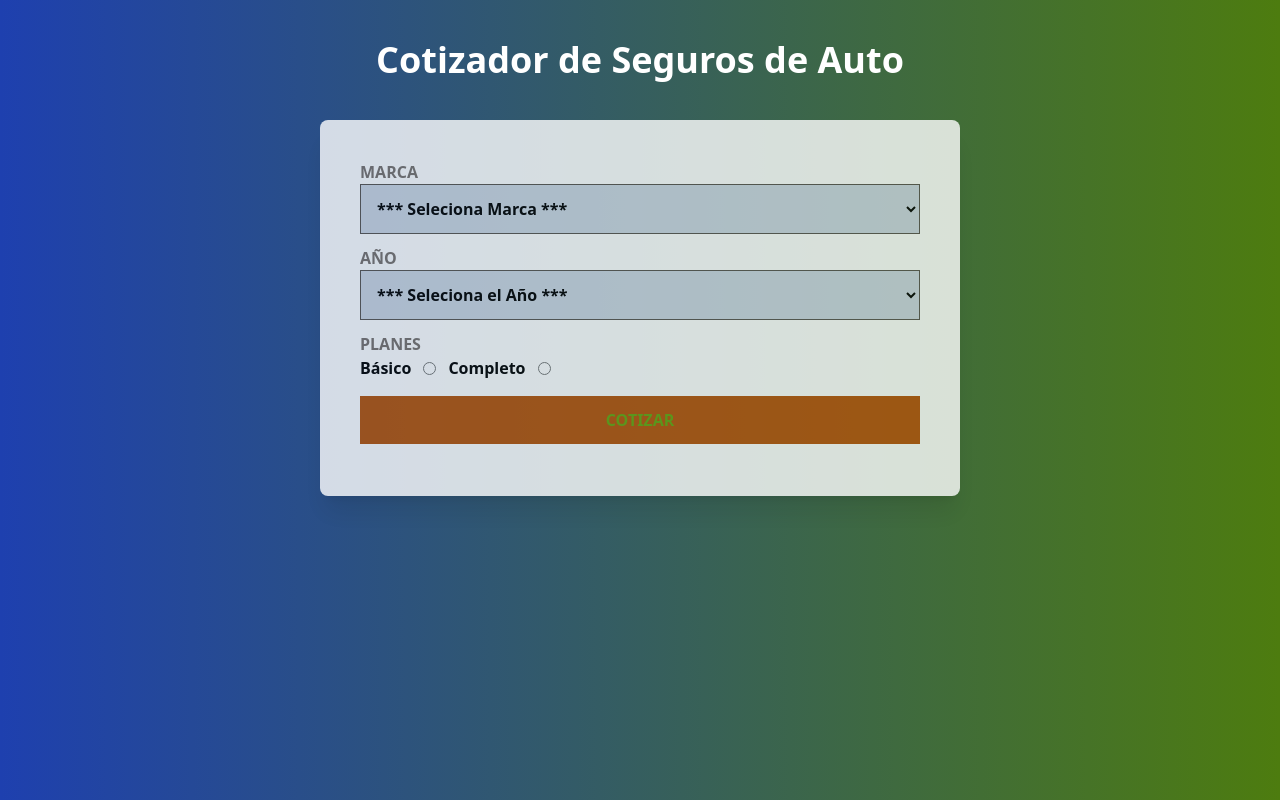
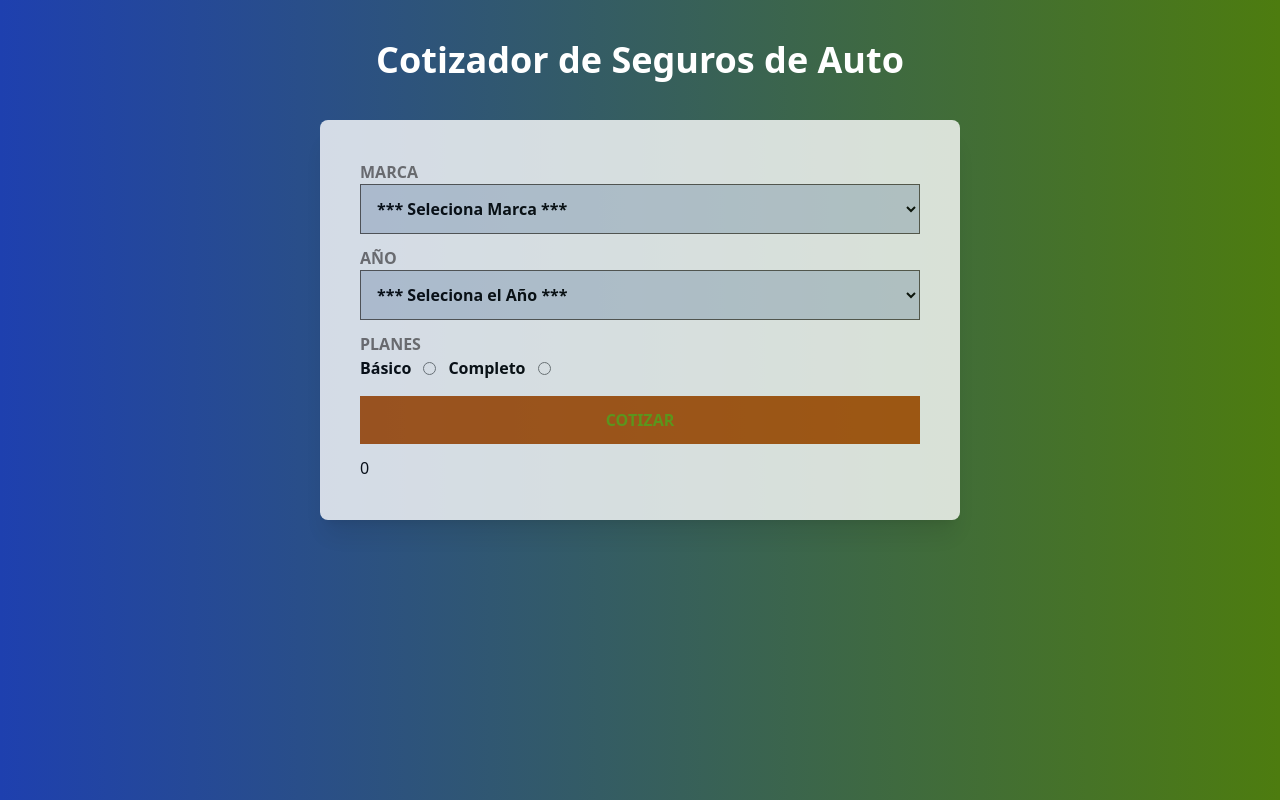
Before and after one commit to danieldrako/cotizador-react, a React (Vite) app: page / in a window 1280 px wide. Built offline with nearby package versions, Linux system fonts and the light colour scheme.

Commit message:
after showing the total of quote

```diff
--- a/src/components/AppSeguro.jsx
+++ b/src/components/AppSeguro.jsx
@@ -1,6 +1,9 @@
+import useCotizador from '../hooks/useCotizador'
 import Formulario from './Formulario'
 
 const AppSeguro = () => {
+
+  const {resultado} = useCotizador()
 
 
   return (
@@ -12,6 +15,7 @@ const AppSeguro = () => {
         <main className='bg-white md:w-2/3 lg:w-2/4 mx-auto shadow-xl rounded-lg p-10 opacity-80'>
             <Formulario/>
 
+            {resultado}
         </main>
     </>
   )
--- a/src/context/CotizadorProvider.jsx
+++ b/src/context/CotizadorProvider.jsx
@@ -52,7 +52,8 @@ const CotizadorProvider = ({children}) => { //*provider=fuente de los datos
                 handleChangeDatos,
                 error,
                 setError,
-                cotizarSeguro
+                cotizarSeguro,
+                resultado
             }}
         >
             {children}
```
